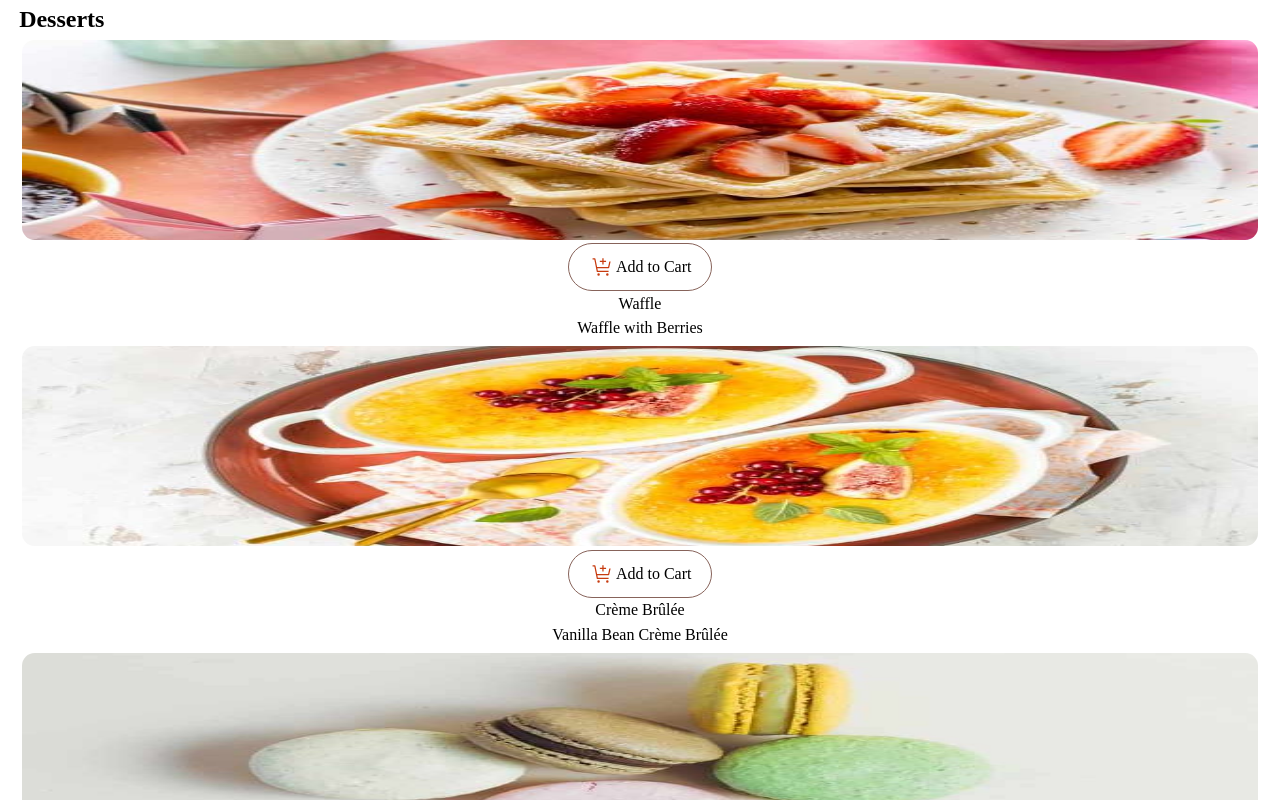
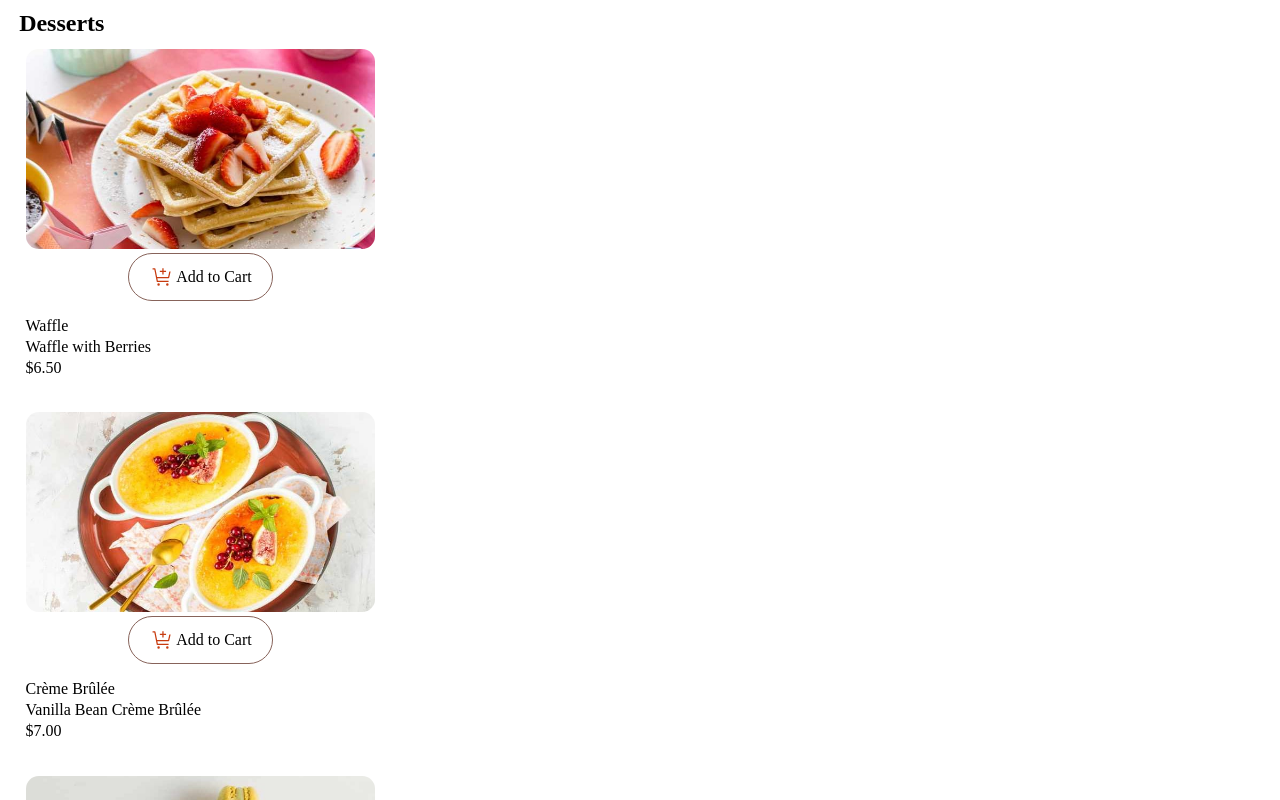
Before and after one commit to 0gemeoJV/ProductCart, a React (Vite) app in the folder Product-cart/: page / in a window 1280 px wide. Shown: the top 800 px of the page. Built offline with nearby package versions, Linux system fonts and the light colour scheme.

Commit message:
-Ajustando layouts do card -Inserindo fontes

```diff
--- a/Product-cart/src/App.css
+++ b/Product-cart/src/App.css
@@ -2,6 +2,17 @@
     padding: 0;
     margin: 0.2rem;
     box-sizing: border-box;
+}
+
+.App{
+    max-width: 375px;
+}
+
+.desserts-sections {
+    display: flex;
+    flex-direction: column;
+    justify-content: center;
+    text-align: left;
 }
 
 :root {
@@ -14,3 +25,13 @@
     --rose-500: hsl(12, 20%, 44%);
     --rose-900: hsl(14, 65%, 9%)
 }
+
+@font-face {
+    font-family: 'RHT-italic';
+    src: url('./assets/fonts/RedHatText-Italic-VariableFont_wght.ttf') format('truetype');
+}
+
+@font-face {
+    font-family: 'RHT-variable';
+    src: url('./assets/fonts/RedHatText-VariableFont_wght.ttf') format('truetype');
+}
--- a/Product-cart/src/components/Cards.tsx
+++ b/Product-cart/src/components/Cards.tsx
@@ -4,10 +4,15 @@ import '../../src/stylesComponents/CardStyle.css';
 function Cards({ dessert, index }: { dessert: any, index: number }) {
     return (
         <div className='dessert-card' key={index}>
-            <img src={dessert.image.mobile} alt="dessert-image" className='img-product'/>
-            <Button />
-            <p>{dessert.category}</p>
-            <p>{dessert.name}</p>
+            <div className='img-container'>
+                <img src={dessert.image.mobile} alt="dessert-image" className='img-product' />
+                <Button />
+            </div>
+            <div className='description-card'>
+                <p>{dessert.category}</p>
+                <p>{dessert.name}</p>
+                <p>${dessert.price.toFixed(2)}</p>
+            </div>
         </div>
     )
 }
--- a/Product-cart/src/stylesComponents/CardStyle.css
+++ b/Product-cart/src/stylesComponents/CardStyle.css
@@ -4,7 +4,15 @@
     border-radius: 0.8rem;
 }
 
-.dessert-card {
+.dessert-card{
+    margin-bottom: 1rem;
+}
+
+.description-card{
+    margin: 1rem 0 2rem 0;
+}
+
+.img-container{
     display: flex;
     flex-direction: column;
     justify-content: center;
```
